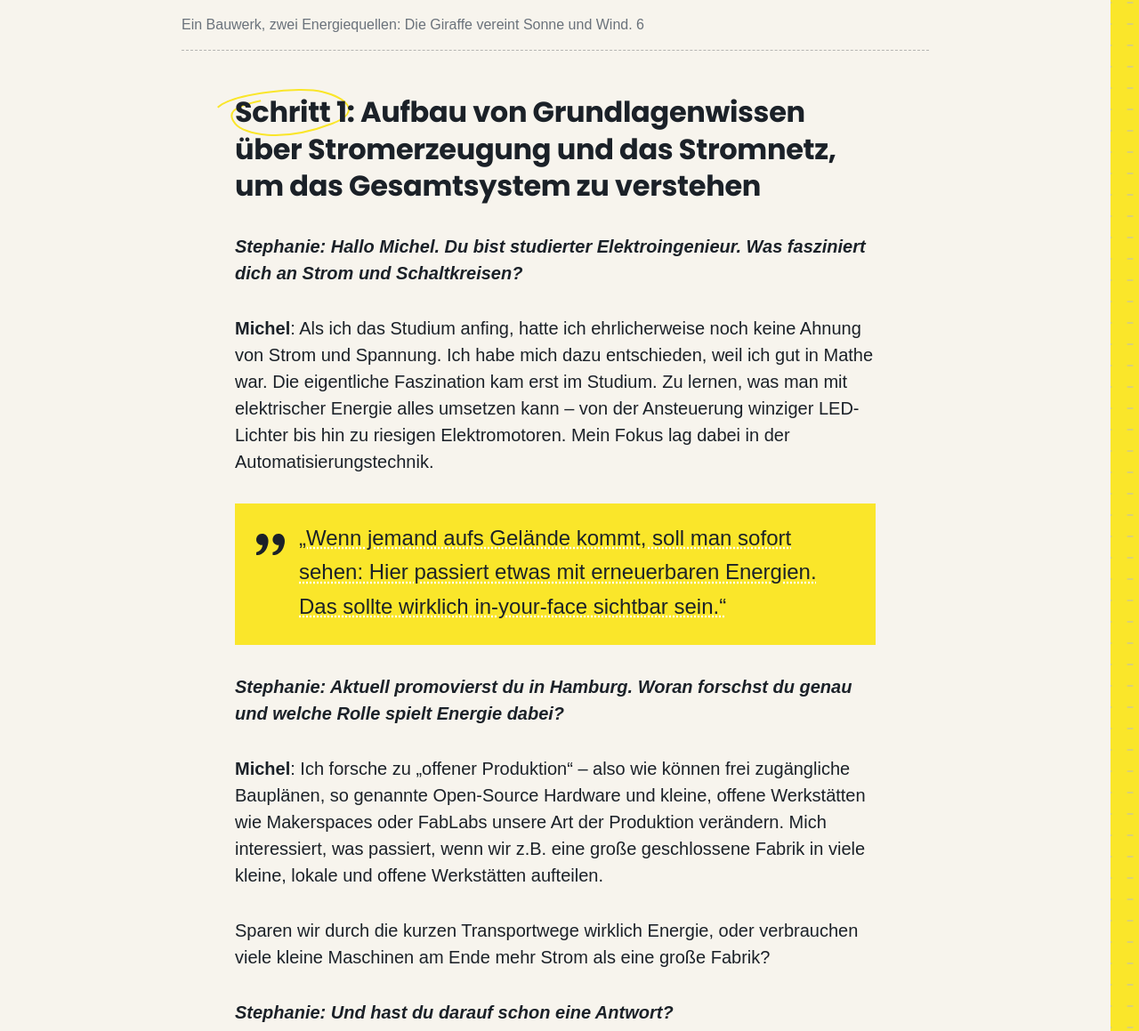
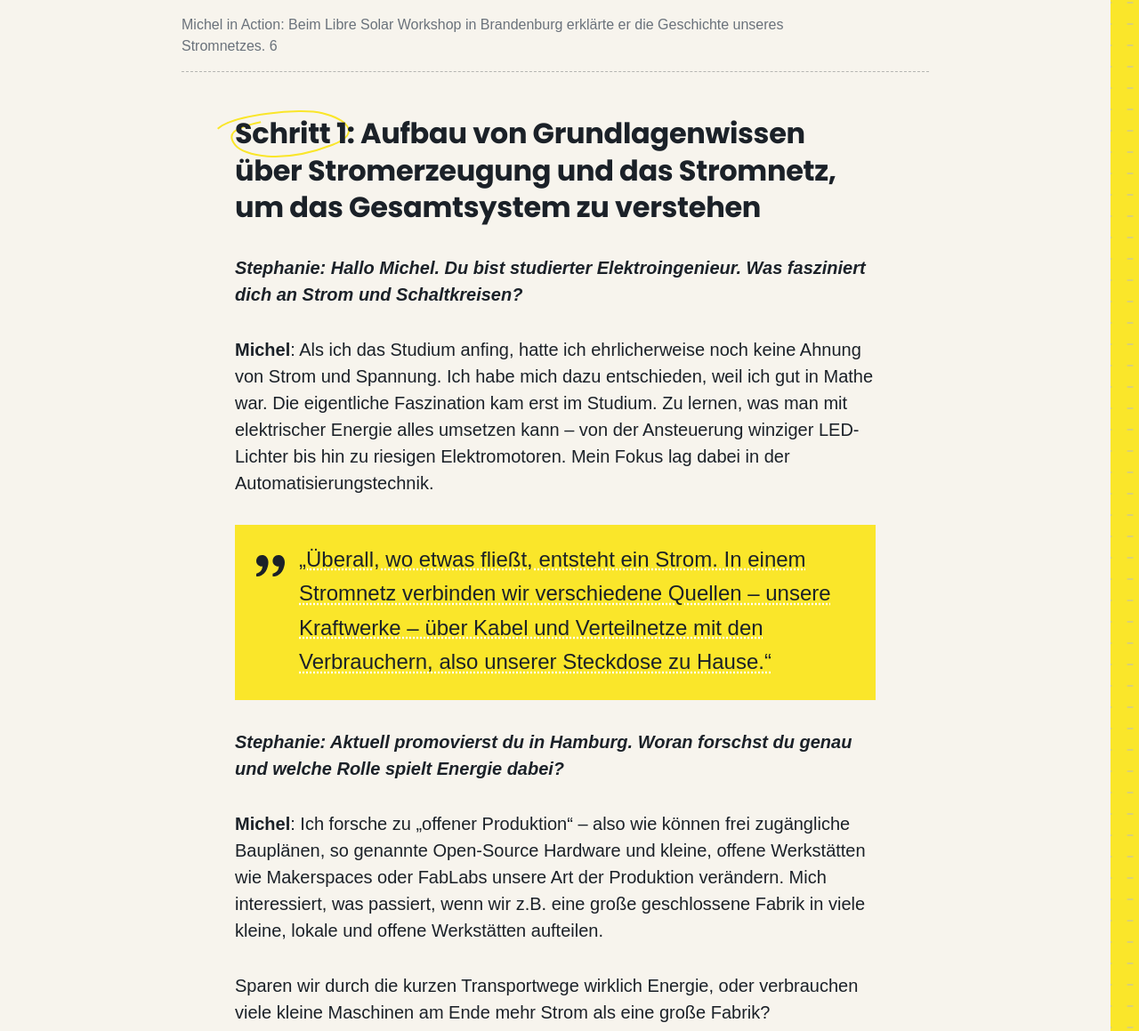
Before and after one commit to okfde/open-energy, a Jekyll site: the page built from _blog/interview-libresolar.md, in a window 1280 px wide and 1400 px high, scrolled down 1231 px. Shown: the part 241-1400 px from the top of the window at 89% size. Built offline with Jekyll 4.4.1, drawn with Linux system fonts in a browser that asks for light colours; some web fonts are replaced; some of the changed text lies outside the part shown.

Commit message:
Update interview-libresolar.md

```diff
--- a/_blog/interview-libresolar.md
+++ b/_blog/interview-libresolar.md
@@ -10,7 +10,7 @@ image: "/assets/images/photos/blog/libresolar-1.jpg"
 
 <figure class="article-figure">
   <img src="{{ '/assets/images/photos/blog/freiland-4.jpeg' | relative_url }}" alt="">
-  <figcaption> Ein Bauwerk, zwei Energiequellen: Die Giraffe vereint Sonne und Wind. 6</figcaption>
+  <figcaption> Michel in Action: Beim Libre Solar Workshop in Brandenburg erklärte er die Geschichte unseres Stromnetzes. 6</figcaption>
 </figure>
 
 ### Schritt 1: Aufbau von Grundlagenwissen über Stromerzeugung und das Stromnetz, um das Gesamtsystem zu verstehen
@@ -21,7 +21,7 @@ image: "/assets/images/photos/blog/libresolar-1.jpg"
 
 <div class="pull-quote">
   <img src="{{ '/assets/images/icons/icon-quote.svg' | relative_url }}" alt="">
-  <p>„Wenn jemand aufs Gelände kommt, soll man sofort sehen: Hier passiert etwas mit erneuerbaren Energien. Das sollte wirklich in-your-face sichtbar sein.“</p>
+  <p>„Überall, wo etwas fließt, entsteht ein Strom. In einem Stromnetz verbinden wir verschiedene Quellen – unsere Kraftwerke – über Kabel und Verteilnetze mit den Verbrauchern, also unserer Steckdose zu Hause.“</p>
 </div>
 
 ***Stephanie: Aktuell promovierst du in Hamburg. Woran forschst du genau und welche Rolle spielt Energie dabei?***
@@ -66,9 +66,9 @@ In unseren Workshops haben wir das mit Einsteigern an einem Wochenende geschafft
 **Michel**:Eine genaue Wirtschaftlichkeitsrechnung  habe ich nicht gemacht. Für mich zählt nicht nur die reine erzeugte Strommenge in Relation zu den Kosten am Ende. Sondern durch das Selberbauen lernt man unglaublich viel über Technik und Energie. Diesen Wissensgewinn sollte man unbedingt mit einrechnen.
 
 <figure class="article-figure">
-  <img src="{{ '/assets/images/photos/blog/freiland-3.jpg' | relative_url }}" alt="">
+  <img src="{{ '/assets/images/photos/blog/libresolar-2.jpg' | relative_url }}" alt="">
   <figcaption>
-    Unter diesem <a href="https://sensors.ccc-p.org/d/df44808e-2f9c-451d-ac96-438c9bd6d9a8/freiland-solar-uebersicht?orgId=1&from=now-2d&to=now&timezone=browser">Link</a> ist die aktuelle Energiegewinnung im freiLand rund um die Uhr offen zugänglich.
+    Die Libre Solar Box im alltäglichen Einsatz: Zusammenklappbare Solarpanes "ernten" die Sonne auf dem Balkon und speichern sie in der Box.
   </figcaption>
 </figure>
 
@@ -84,11 +84,6 @@ Offene Technologien alleine reichen nicht aus, sondern es braucht auch physische
 Eine bestehende Infrastruktur umzubauen, ist meiner Meinung nach oft schwerer, als etwas komplett neu aufzubauen. In vielen Ländern im globalen Süden ist es regulatorisch beispielsweise einfacher, eine Solaranlage zu installieren. Solche Anlagen werden dann meistens  autark betrieben, weil es bis in bestimmte Dörfer oder Städte gar kein Stromnetz gibt.
 
 In diesen Regionen ohne stabiles Stromnetz ist die Akzeptanz für autarke Solaranlagen relativ hoch. Die größte Hürde war dort nicht die Skepsis, sondern die Beschaffung der Bauteile. Autobatterien waren leichter verfügbar als Stecker  undSolarpanels im Kofferraum eines Reisebusses zu transportieren, war auch ein echtes Abenteuer. Wenn man aber richtig sucht, findet man aber auch Händler für Solartechnik, die alles notwendige vertreiben, was die Beschaffung erleichtert.
-
-<figure class="article-figure">
-  <img src="{{ '/assets/images/photos/blog/freiland-5.jpg' | relative_url }}" alt="">
-  <figcaption>Christoph ist stolz darauf, dass das freiLand trotz erheblicher Herausforderungen mittlerweile dreimal so viel Strom erzeugt, wie es selbst benötigt. </figcaption>
-</figure>
 
 > **„Bei uns kommt der Strom selbstverständlich aus der Steckdose. Deshalb ist für viele Menschen nicht notwendig zu wissen wie die Erzeugung funktioniert und es ist ihnen gar nicht bewusst, dass sie sich selbst darum kümmern können.“**
 
@@ -108,6 +103,11 @@ In diesen Regionen ohne stabiles Stromnetz ist die Akzeptanz für autarke Solara
 **Michel**: Meine Solarbox hat 120 Watt Leistung und 360Wh Kapazität und steht mit faltbaren Solarpanels auf meinem Balkon. Wenn die Sonne scheint, stelle ich sie raus und „ernte“ Strom. Über eine App auf meinem Smartphone sehe ich den Ladestand.
 
 Abends hole ich sie rein und lade damit meinen Laptop, mein Handy oder Bluetooth-Lautsprecher. Inzwischen ist sie wie ein kleines Möbelstück in meiner Wohnung. Als Nächstes möchte ich mir einen Mikro-Wechselrichter holen, um den Strom direkt in mein Hausnetz einzuspeisen.
+
+<figure class="article-figure">
+  <img src="{{ '/assets/images/photos/blog/libresolar-3.jpg' | relative_url }}" alt="">
+  <figcaption>Die sonnenbeladene Libre Solar Box wird zum Möbelstück und lädt Laptop, Smartphone & Co. </figcaption>
+</figure>
 
 <div class="pull-quote">
   <img src="{{ '/assets/images/icons/icon-quote.svg' | relative_url }}" alt="">
```
